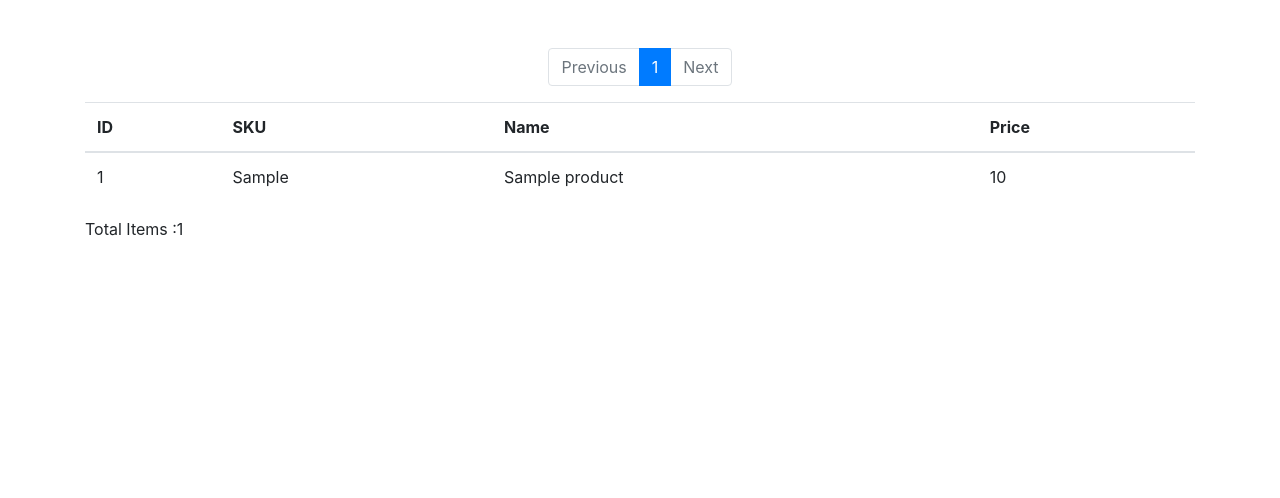
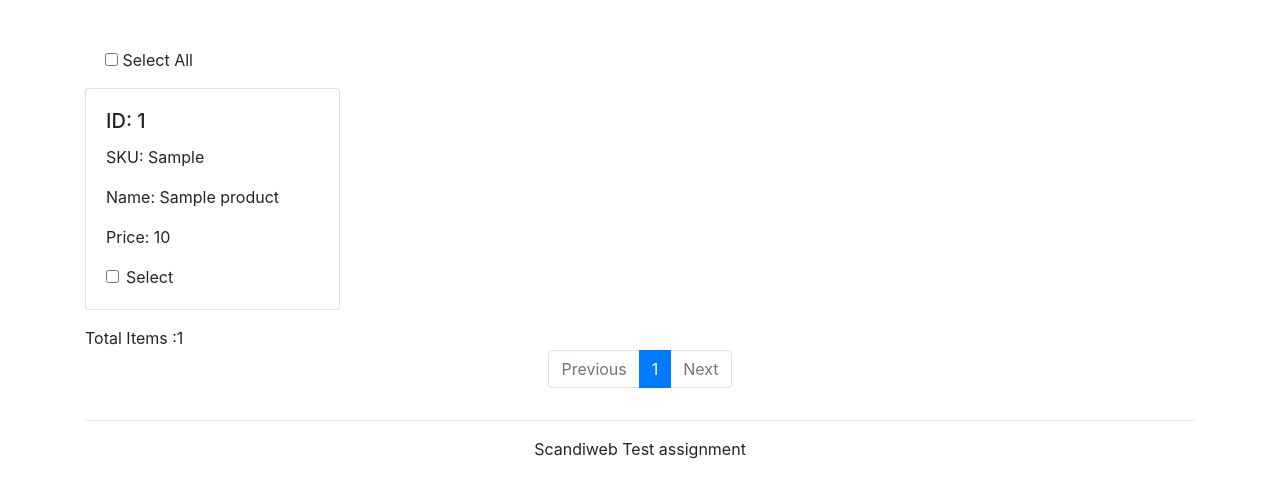
Before and after one commit to HassanElshazlyEida/scandiweb, a PHP site: page /products in a window 1280 px wide. Shown: the top 498 px of the page. Run offline with PHP 8.4, Linux system fonts and the light colour scheme; tables that the repository leaves empty or names only in its code hold one stand-in row (values such as "Sample post").

Commit message:
🐛 FIX: change table to cards row

```diff
--- a/app/Models/Product.php
+++ b/app/Models/Product.php
@@ -6,7 +6,7 @@ require_once 'app/config/Model.php';
 class Product  extends Model  {
 
     protected $table="products";
-    protected $itemsPerPage = 5;
+    protected $itemsPerPage = 12;
     public $fillable=[
         "sku",
         "name",
--- a/database/seeders/ProductSeeder.php
+++ b/database/seeders/ProductSeeder.php
@@ -12,7 +12,7 @@ class ProductSeeder extends Database implements Seeder
     protected $sql="";
     protected $stmt="";
     protected Product $model;
-    protected $create=true;
+    protected $create=false;
 
     public function __construct(){
         parent::__construct();
--- a/views/layouts/footer.php
+++ b/views/layouts/footer.php
@@ -1,5 +1,4 @@
-<script>
-
-</script>
+<script src="https://code.jquery.com/jquery-3.6.0.min.js"></script>
+<script src="https://ajax.googleapis.com/ajax/libs/jquery/3.6.0/jquery.min.js"></script>
 </body>
 </html>
--- a/views/products/index.php
+++ b/views/products/index.php
@@ -1,7 +1,30 @@
 
 <?php include 'views/layouts/header.php'  ?>
-    <div class="container">
-        <div class="d-flex justify-content-center mt-5">
+    <div class="container mt-5">
+        <div class="form-check mb-3">
+            <input type="checkbox" class="select-all-checkbox" id="select-all" />
+            <label class="form-check-label" for="select-all">Select All</label>
+        </div>
+        <div class="row">
+            <?php foreach($data['data'] as $row) : ?>
+                <div class="col-3 mb-3">
+                    <div class="card">
+                        <div class="card-body">
+                            <h5 class="card-title">ID: <?php echo $row['id']; ?></h5>
+                            <p class="card-text">SKU: <?php echo $row['sku']; ?></p>
+                            <p class="card-text">Name: <?php echo $row['name']; ?></p>
+                            <p class="card-text">Price: <?php echo $row['price']; ?></p>
+                            <div class="form-check">
+                                <input type="checkbox" class="form-check-input product-checkbox" id="<?php echo $row['id']; ?>"/>
+                                <label class="form-check-label" for="<?php echo $row['id']; ?>">Select</label>
+                            </div>
+                        </div>
+                    </div>
+                </div>
+            <?php endforeach; ?>
+        </div>
+        <span>Total Items :<?php echo $data['totalItems'] ?> </span>
+        <div class="d-flex justify-content-center ">
             <nav aria-label="Page navigation example ">
                 <ul class="pagination">
                     <li class="page-item <?php echo $data['currentPage'] == 1 ? 'disabled' : '' ?>">
@@ -18,27 +41,23 @@
                 </ul>
             </nav>
         </div>
-        <table class="table ">
-            <thead>
-                <tr>
-                    <th>ID</th>
-                    <th>SKU</th>
-                    <th>Name</th>
-                    <th>Price</th>
-                </tr>
-            </thead>
-            <tbody>
-            <?php foreach($data['data'] as $row) : ?>
-                <tr>
-                    <td><?php echo $row['id']; ?></td>
-                    <td><?php echo $row['sku']; ?></td>
-                    <td><?php echo $row['name']; ?></td>
-                    <td><?php echo $row['price']; ?></td>
-                </tr>
-            <?php endforeach; ?>
-            </tbody>
-        </table>
-        <span>Total Items :<?php echo $data['totalItems'] ?> </span>
+        <hr>
+        <div class="text-center mb-5">
+            <span>Scandiweb Test assignment</span>
+        </div>
+
     </div>
 
 <?php include 'views/layouts/footer.php'  ?>
+<script>
+    $(".select-all-checkbox").on('change', function() {
+        $(".product-checkbox").prop("checked", this.checked);
+    });
+    $(".product-checkbox").on('change', function() {
+        if ($(".product-checkbox:checked").length == $(".product-checkbox").length) {
+            $(".select-all-checkbox").prop("checked", true);
+        } else {
+            $(".select-all-checkbox").prop("checked", false);
+        }
+    });
+</script>
```
